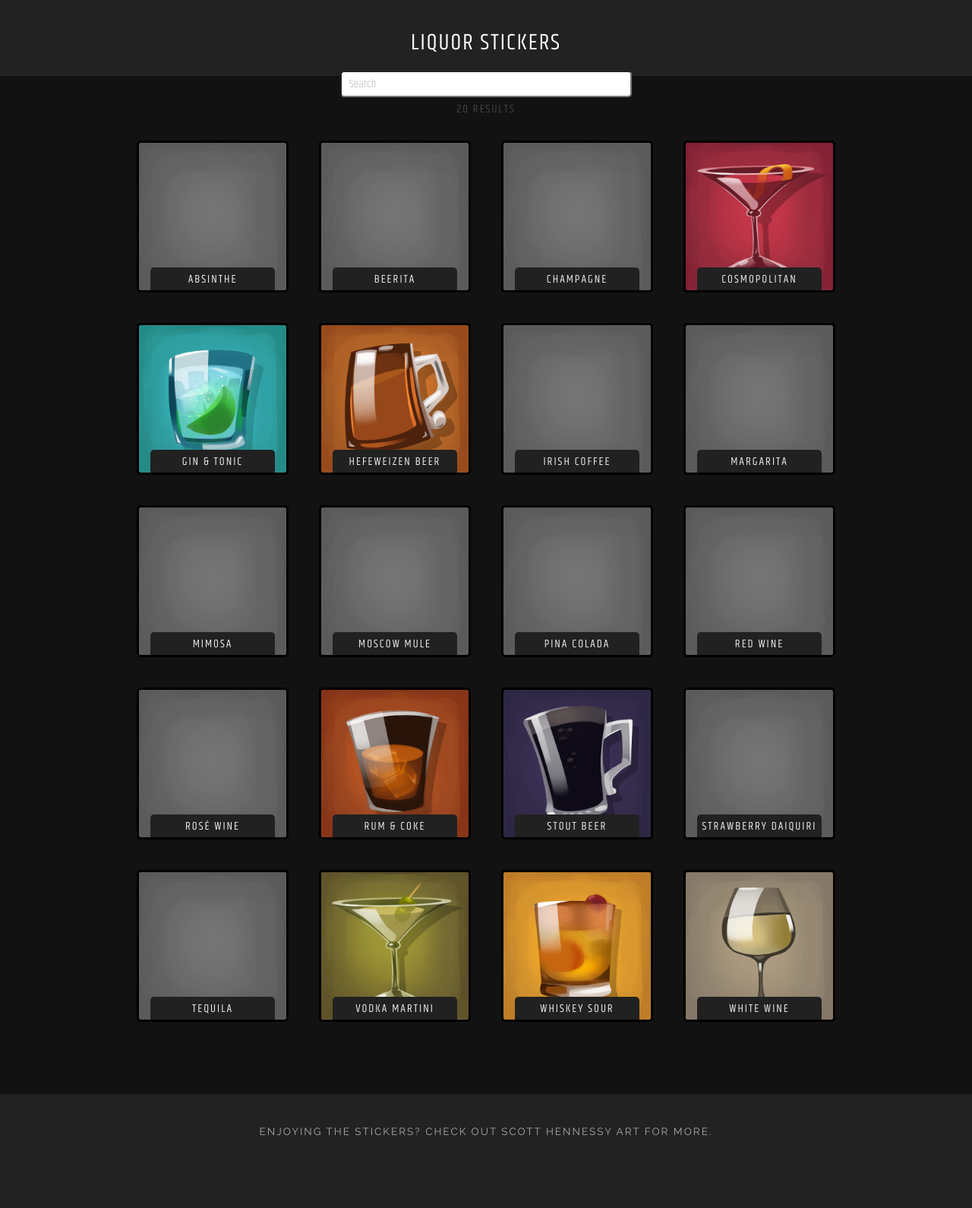
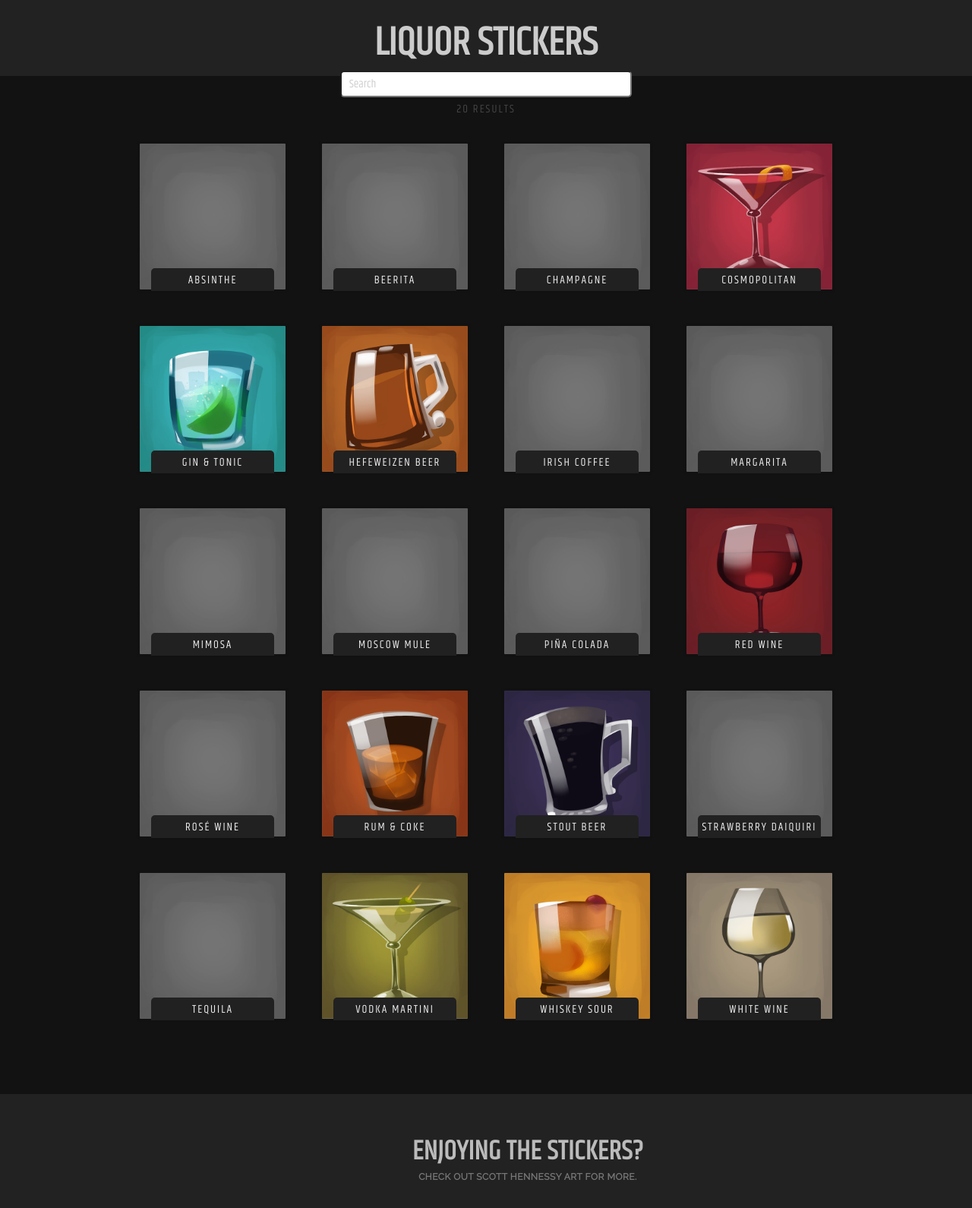
Before and after one commit to eleighbachman/liquorsticker, a React (Create React App) app: page / in a window 1280 px wide. Shown: the whole page at 76% size. Built offline with nearby package versions, Linux system fonts and the light colour scheme.

Commit message:
small corrections to name and classes

```diff
--- a/public/index.html
+++ b/public/index.html
@@ -25,7 +25,7 @@
       work correctly both with client-side routing and a non-root public URL.
       Learn how to configure a non-root public URL by running `npm run build`.
     -->
-    <title>React App</title>
+    <title>Liquor Stickers</title>
   </head>
   <body>
     <noscript>
--- a/src/App.css
+++ b/src/App.css
@@ -6,16 +6,13 @@
   background-color: #222;
   height: 100px;
   padding: 20px;
-  color: white;
+  color: #ccc;
+  font-weight: bolder;
+  font-family: 'Khand', sans-serif;
+  letter-spacing: 0px;
+  font-size: 3.5em;
 }
 
-.App-title {
-  font-size: 2em;
-}
-
-.App-intro {
-  font-size: large;
-}
 
 .stickerContainer {
   padding-bottom: 75px;
@@ -31,7 +28,7 @@
 .stickerItem {
   height: 200px;
   width: 200px;
-  border: 3px solid black;
+  border: 4px solid #111;
   border-radius: 5px;
   margin: 20px;
   background-color: gray;
@@ -41,6 +38,7 @@
 
 .stickerItem:hover {
   cursor: pointer;
+  border: 3px solid #111;
 }
 
 .noResults {
@@ -79,9 +77,20 @@
 .footer {
   background-color: #222;
   height: 150px;
-  padding-top: 40px;
-  font-size: 0.9em;
+  padding-top: 50px;
+  padding-right: 50px;
+  padding-left: 160px;
+  font-size: 0.8em;
   font-family: 'Raleway', sans-serif;
+  letter-spacing: 0.5px;
+  font-weight: bold;
+  color: #777;
+}
+
+.c2a {
+  font-family: 'Khand', sans-serif;
+  font-size: 3em;
+  color: #bbb;
 }
 
 .modalStyles {
--- a/src/App.js
+++ b/src/App.js
@@ -31,7 +31,7 @@ class App extends Component {
       <div className="App">
         <header className="App-header">
 
-          <h1 className="App-title">Liquor Stickers</h1>
+          <span>Liquor Stickers</span>
         </header>
         <div className="searchBar">
           <input value={this.state.search} placeholder="Search" onChange={(e) => this.handleChange(e)}/>
@@ -61,7 +61,7 @@ class App extends Component {
 
         </div>
         <div className="footer">
-          <p>Enjoying the stickers? Check out Scott Hennessy Art for more.</p>
+          <span className="c2a">Enjoying the stickers?</span> <p>Check out Scott Hennessy Art for more.</p>
         </div>
       </div>
     );
--- a/src/data/index.js
+++ b/src/data/index.js
@@ -23,7 +23,7 @@ export default [
   {
       name: "Red Wine",
       information: "Cosmopolitan ipsum dolor sit amet, consectetur adipisicing elit",
-      img: "empty.png"
+      img: "red_wine.png"
   },
   {
       name: "Rosé Wine",
@@ -81,7 +81,7 @@ export default [
       img: "empty.png"
   },
   {
-      name: "Pina Colada",
+      name: "Piña Colada",
       information: "Cosmopolitan ipsum dolor sit amet, consectetur adipisicing elit",
       img: "empty.png"
   },
```
Also changed, not shown: src/img/red_wine.png (added).
